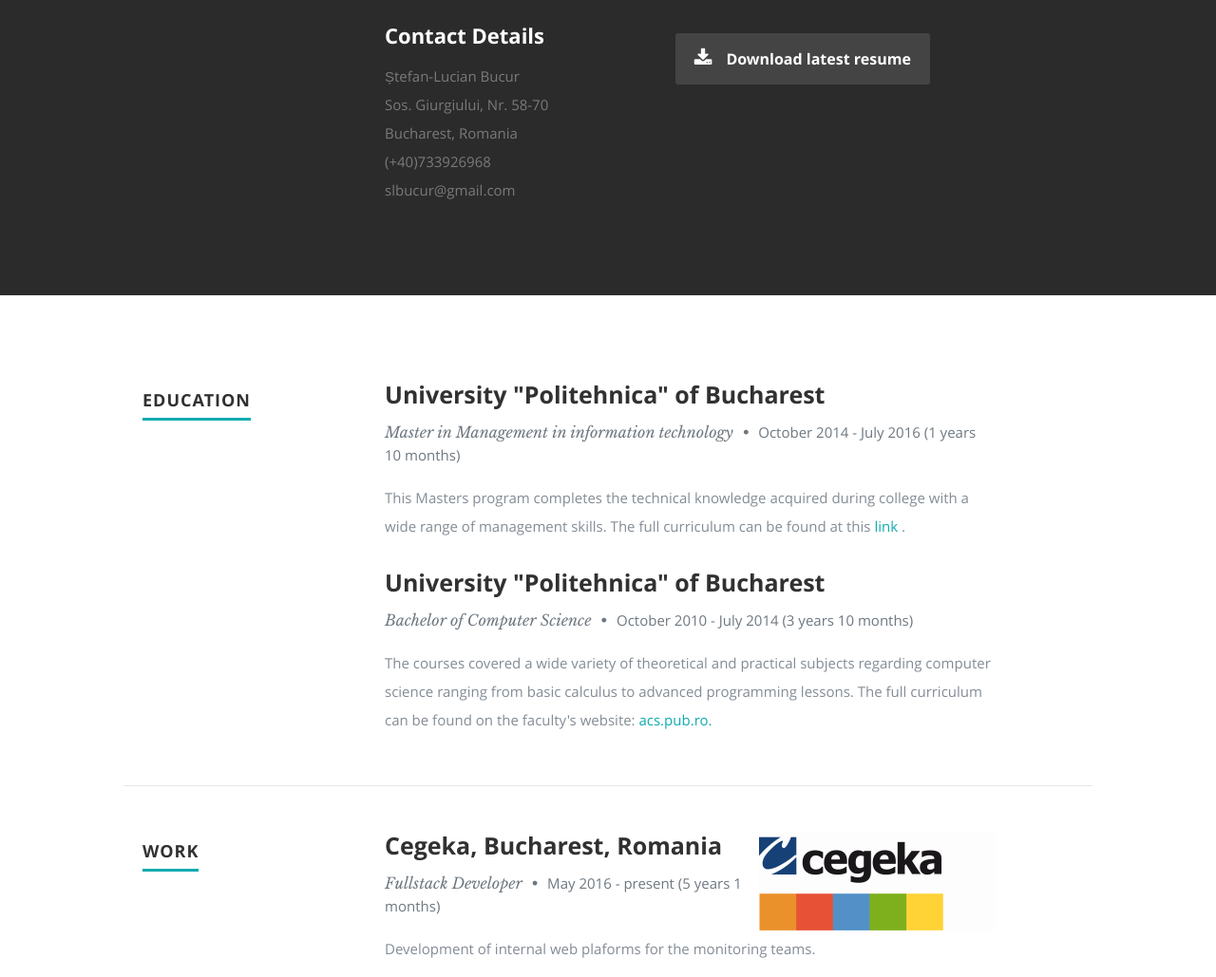
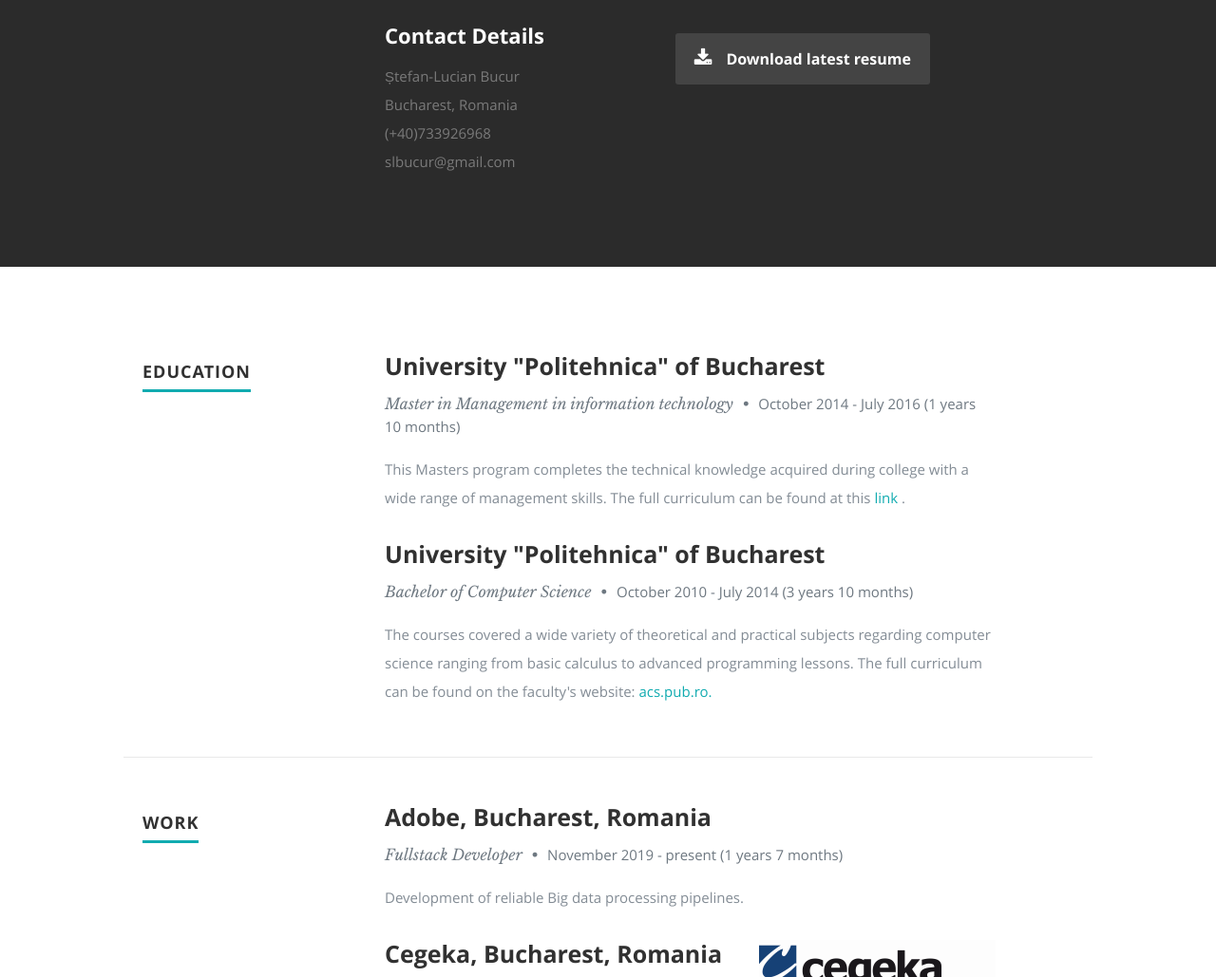
Before and after one commit to slbucur/personal_site, a plain HTML site: page index.html in a window 1280 px wide. Shown: the part 1035-2064 px from the top of the page at 95% size. Drawn offline with nearby package versions, Linux system fonts and the light colour scheme.

Commit message:
Update work info

```diff
--- a/index.html
+++ b/index.html
@@ -108,8 +108,7 @@
                   <h2>Contact Details</h2>
                   <p class="address">
 						   <span>Ștefan-Lucian Bucur</span><br>
-						   <span> Sos. Giurgiului, Nr. 58-70<br>
-						         Bucharest, Romania
+						   <span> Bucharest, Romania
                      </span><br>
 						   <span>(+40)733926968 </span><br>
                      <span>slbucur@gmail.com</span>
@@ -197,13 +196,25 @@
 
          <div class="nine columns main-col">
             <div class="row item">
+               <div class="twelve columns">
+
+                  <img style="float:right" >
+                                  <h3>Adobe, Bucharest, Romania</h3>
+
+                  <p class="info">Fullstack Developer <span>&bull;</span> <em class="date"> November 2019 - present </em></p>
+
+                  <p>
+                  Development of reliable Big data processing pipelines.
+                  </p>
+
+               </div>
 
                <div class="twelve columns">
 
                   <img style="float:right" src="/images/workplaces/cgk.gif">
                                   <h3>Cegeka, Bucharest, Romania</h3>
 
-                  <p class="info">Fullstack Developer <span>&bull;</span> <em class="date"> May 2016 - present </em></p>
+                  <p class="info">Fullstack Developer <span>&bull;</span> <em class="date"> May 2016 - November 2019 </em></p>
 
                   <p>
                   Development of internal web plaforms for the monitoring teams.
```
